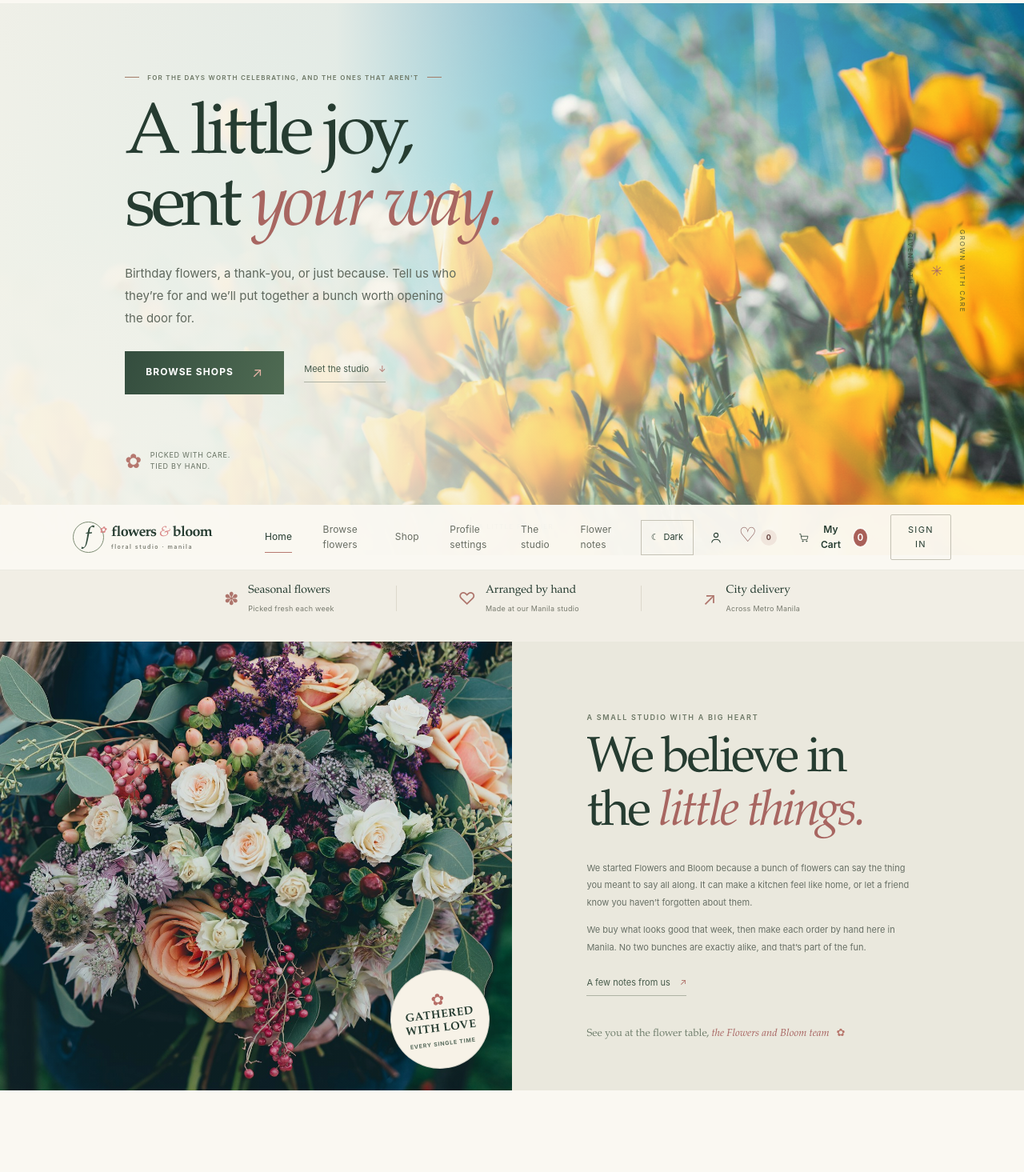
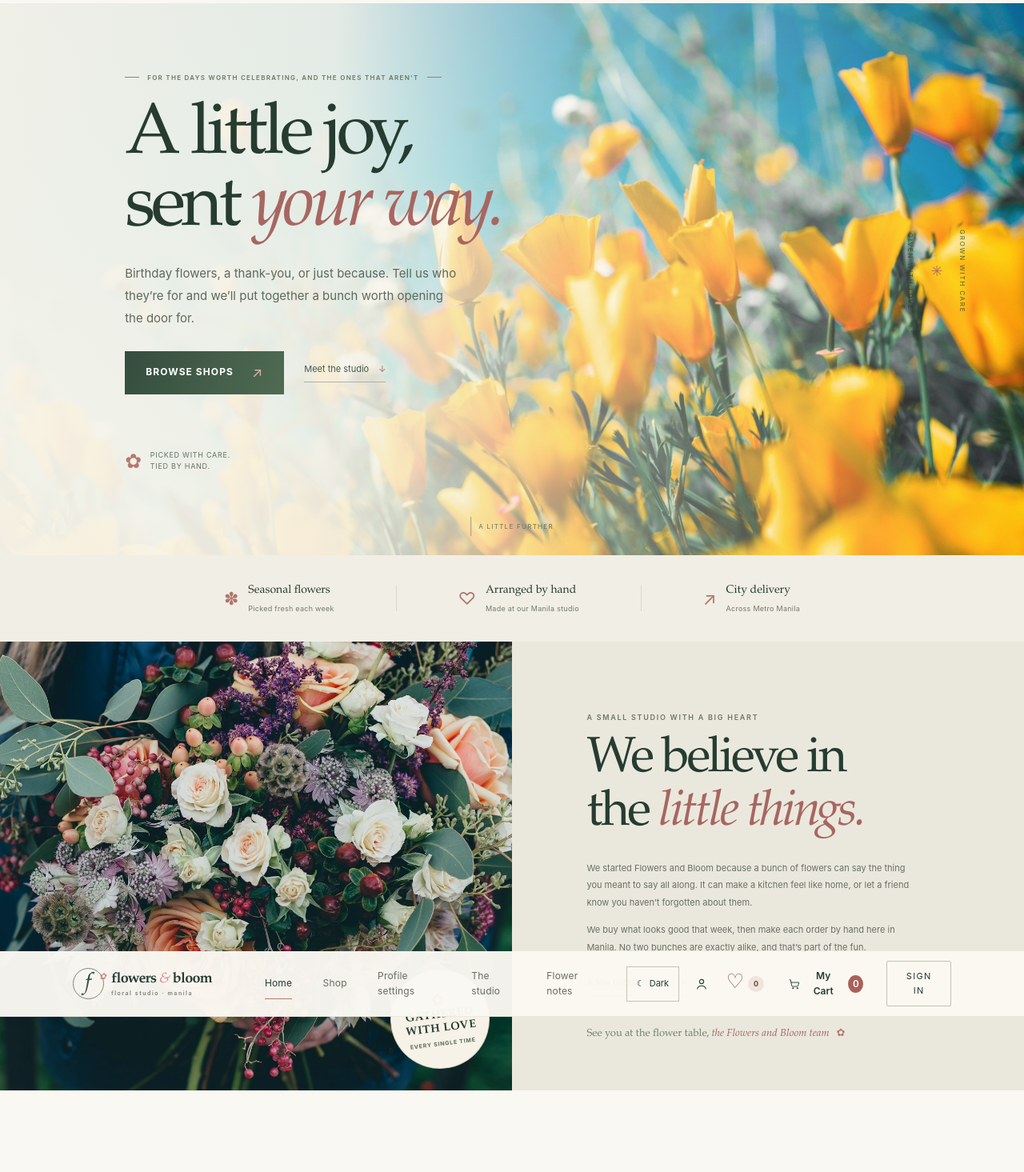
Before and after one commit to vernecles12/flowers-and-bloom, a PHP site: page / in a window 1280 px wide, after a click on "Flower notes". Shown: the part 109-1574 px from the top of the page at 80% size. Run offline with PHP 8.4, Linux system fonts and the light colour scheme; some libraries are stand-ins or nearby versions.

Commit message:
Initialize my website

```diff
--- a/api/index.php
+++ b/api/index.php
@@ -6,7 +6,7 @@
     <meta name="theme-color" content="#f9f6ee">
     <meta name="description" content="Hand-tied flowers for birthdays, ordinary Tuesdays, and all the days in between. Made with care in Metro Manila.">
     <title>Flowers and Bloom | A little joy, sent your way</title>
-    <link rel="stylesheet" href="assets/css/styles.css?v=public-shop-nav-20261127">
+    <link rel="stylesheet" href="assets/css/styles.css?v=navbar-layout-20261127-r3">
 </head>
 <body>
     <div class="announcement">Fresh bunches, delivered around Metro Manila <span>✿</span></div>
@@ -18,7 +18,6 @@
         <button class="mobile-menu-button" id="mobile-menu-button" aria-label="Open menu" aria-expanded="false"><span></span><span></span></button>
         <nav class="main-nav" id="main-nav" aria-label="Main navigation">
             <a href="#home" class="nav-link active">Home</a>
-            <a href="#shop" class="nav-link" id="browse-flowers-nav-link">Browse flowers</a>
             <a href="#shop" class="nav-link" id="shop-nav-link">Shop</a>
             <a href="#account-view" class="nav-link" id="profile-nav-link">Profile settings</a>
             <a href="#our-story" class="nav-link">The studio</a>
@@ -195,6 +194,6 @@
 
     <div class="toast" id="toast" role="status" aria-live="polite"></div>
     <script src="https://cdn.jsdelivr.net/npm/sweetalert2@11"></script>
-    <script src="assets/js/app.js?v=public-shop-nav-20261127"></script>
+    <script src="assets/js/app.js?v=navbar-layout-20261127-r3"></script>
 </body>
 </html>
--- a/assets/css/styles.css
+++ b/assets/css/styles.css
@@ -1392,13 +1443,12 @@ html[data-theme="dark"] .button-outline:hover { background: #d7e5cf; color: #203
 .main-nav .nav-link {
     animation: nav-link-rise .48s cubic-bezier(.2,.7,.25,1) both;
 }
-.main-nav .nav-link:nth-child(1) { animation-delay: .06s; }
-.main-nav .nav-link:nth-child(2) { animation-delay: .11s; }
-.main-nav .nav-link:nth-child(3) { animation-delay: .16s; }
-.main-nav .nav-link:nth-child(4) { animation-delay: .21s; }
-.main-nav .nav-link:nth-child(5) { animation-delay: .26s; }
-.main-nav .nav-link:nth-child(6) { animation-delay: .31s; }
-.main-nav .nav-link:nth-child(7) { animation-delay: .36s; }
+.main-nav .nav-link:nth-child(1) { animation-delay: .04s; }
+.main-nav .nav-link:nth-child(2) { animation-delay: .09s; }
+.main-nav .nav-link:nth-child(3) { animation-delay: .14s; }
+.main-nav .nav-link:nth-child(4) { animation-delay: .19s; }
+.main-nav .nav-link:nth-child(5) { animation-delay: .24s; }
+.main-nav .nav-link:nth-child(6) { animation-delay: .29s; }
 .nav-link { transition: color .2s ease, transform .2s ease; }
 .nav-link:hover { transform: translateY(-2px); }
 .nav-link.active::after {
```
Also changed, not shown: other parts of assets/css/styles.css (+57 -2 lines).
